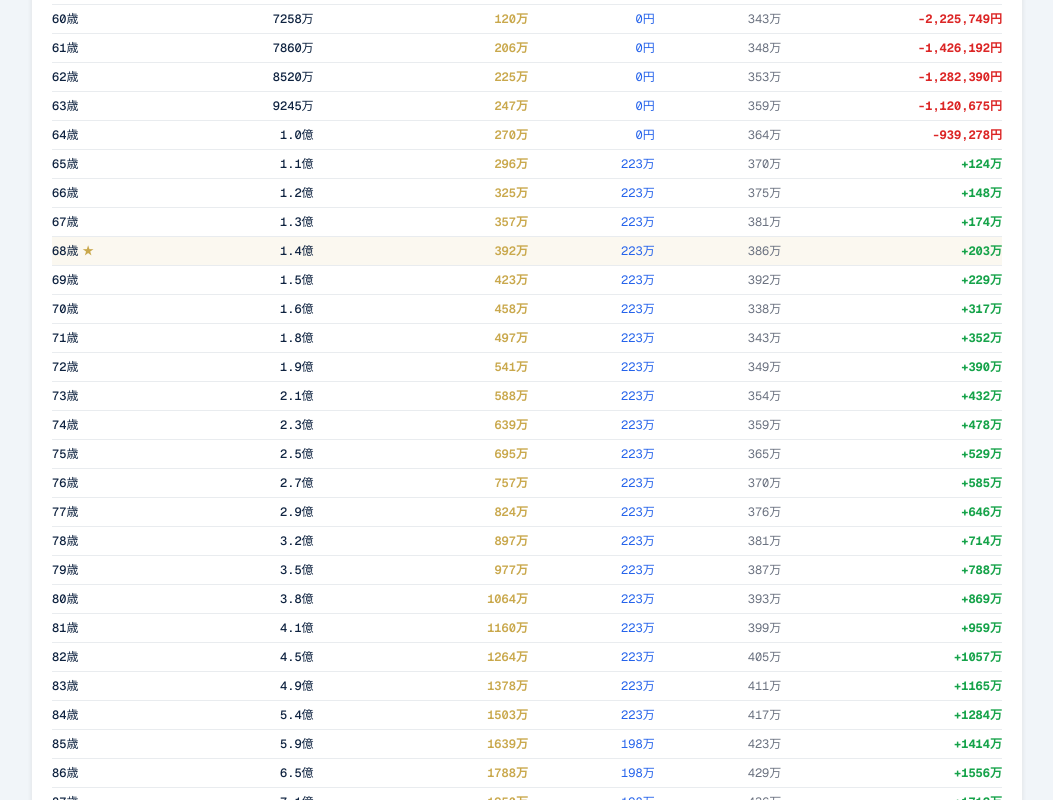
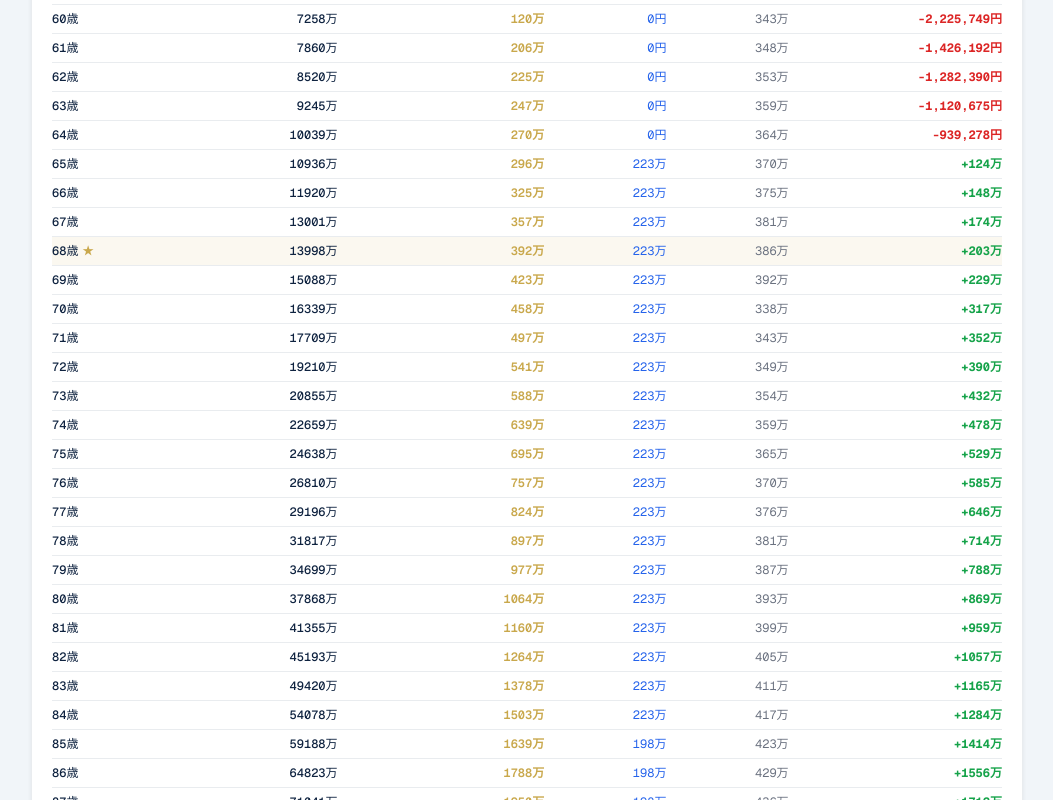
Before and after one commit to toyakaku10-creator/kurasu, a Next.js app: page /kurasu/result in a window 1280 px wide. Shown: the part 1460-2260 px from the top of the page, without its empty margins (113-1166 px from the left). Built offline with nearby package versions, Linux system fonts and the light colour scheme.

Commit message:
fix: 金額表示を万円単位に統一

```diff
--- a/app/kurasu/InputClient.tsx
+++ b/app/kurasu/InputClient.tsx
@@ -28,7 +28,6 @@ const SLIDER_CSS = `
 
 // ── Formatters ────────────────────────────────
 const yen  = (v: number) => {
-  if (v >= 100_000_000) return `${(v / 100_000_000).toFixed(1)}億円`;
   if (v >= 10_000) return `${Math.round(v / 10_000)}万円`;
   return `${v.toLocaleString()}円`;
 };
--- a/app/kurasu/result/ResultClient.tsx
+++ b/app/kurasu/result/ResultClient.tsx
@@ -37,7 +37,6 @@ const CHART = {
 
 // ── Formatters ────────────────────────────────
 const man = (v: number) => {
-  if (v >= 100_000_000) return `${(v / 100_000_000).toFixed(1)}億`;
   if (v >= 10_000) return `${Math.round(v / 10_000)}万`;
   return `${Math.round(v).toLocaleString()}円`;
 };
```
